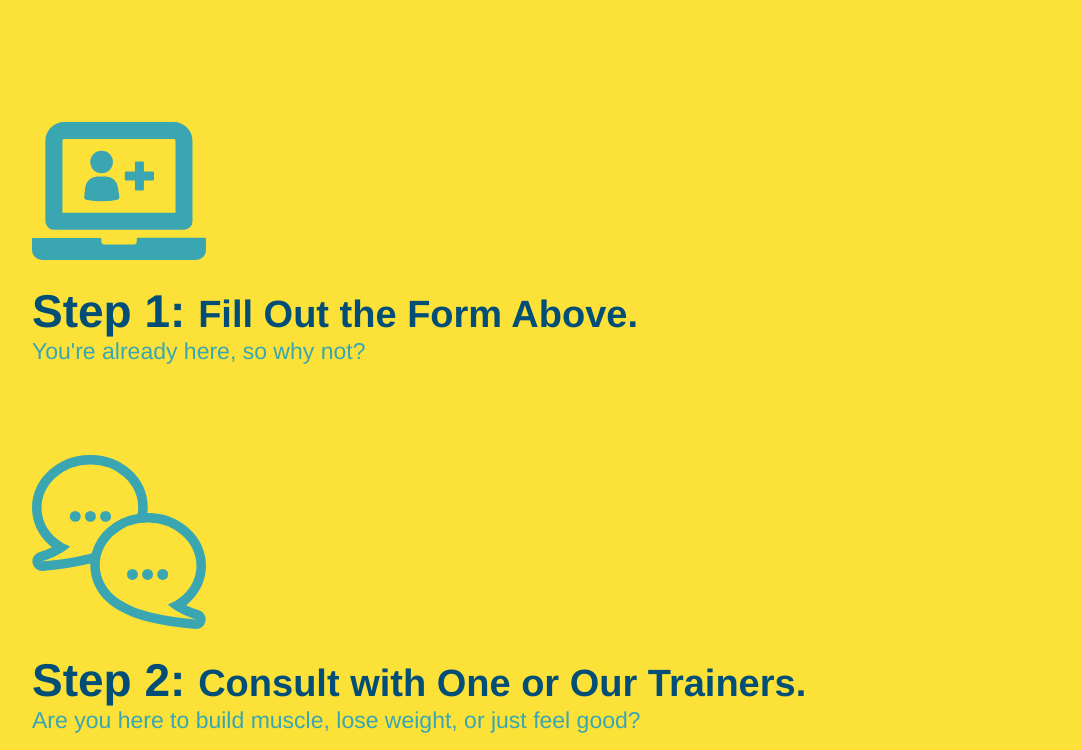
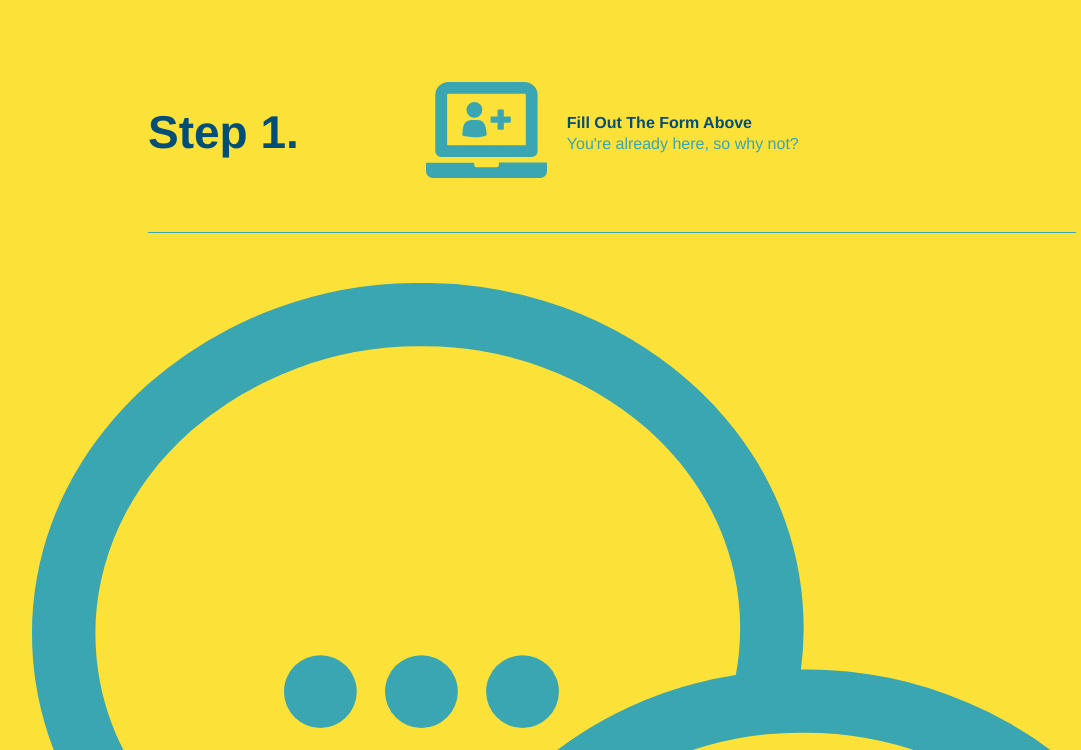
Before and after one commit to DanielP1742/run-buddy, a plain HTML site: page index.html in a window 1280 px wide. Shown: the part 1350-2100 px from the top of the page, without its empty margins (28-1109 px from the left). Drawn offline with Linux system fonts and the light colour scheme.

```diff
--- a/assets/css/style.css
+++ b/assets/css/style.css
@@ -177,28 +177,51 @@ section {
   border-color: #39a6b2;
 }
 
-.steps div {
-  margin-bottom: 80px;
-}
-
-.steps img {
-  width: 15%;
-  margin: 10px 0;
-}
 
 .steps h3 {
   color: #024e76;
   font-size: 46px;
-  margin-top: 10px;
+  flex: 1 30%;
 }
 
-.steps p {
-  color: #39a6b2;
-  font-size: 23px;
+.step {
+  margin: 50px auto;
+  padding-bottom: 50px;
+  width: 80%;
+  border-bottom: 1px solid #39a6b2;
+  display: flex;
+  flex-wrap: wrap;
+  align-items: center;
+  justify-content: space-between;
+}
+.step-info {
+  flex: 2 70%;
+  display: flex;
+  flex-wrap: wrap;
+  align-items: center;
 }
 
-.steps span {
-  font-size: 38px;
+.step-img {
+  flex: 1 12%;
+  margin-right: 20px;
+}
+
+.step-text {
+  flex: 12;
+}
+
+.step-img img {
+  max-width: 100%;
+}
+
+.steps-text p {
+  color: #39a6b2;
+  font-size: 18px;
+}
+.step-text h4 {
+  font-size: 26;
+  line-height: 1.5;
+  color: #024e76;
 }
 
 .trainers {
--- a/index.html
+++ b/index.html
@@ -113,12 +113,18 @@
       <div class="flex-row">
           <h2 class="section-title secondary-border">What you Do</h2>
       </div>
-      <div>
-        <img src="assets/images/step-1.svg" alt="" />
-        <h3>Step 1: <span>Fill Out the Form Above.</span></h3>
-        <p>You're already here, so why not?</p>
+      <div class="step">
+        <h3>Step 1.</h3>
+          <div class="step-info">
+            <div class="step-img">
+                <img src="assets/images/step-1.svg" alt="" />
+            </div>
+            <div class="step-text">
+              <h4>Fill Out The Form Above</h4>
+              <p>You're already here, so why not?</p>
+            </div>
+          </div>
       </div>
-
       <div>
         <img src="assets/images/step-2.svg" alt="" />
         <h3>Step 2: <span>Consult with One or Our Trainers.</span></h3>
```
